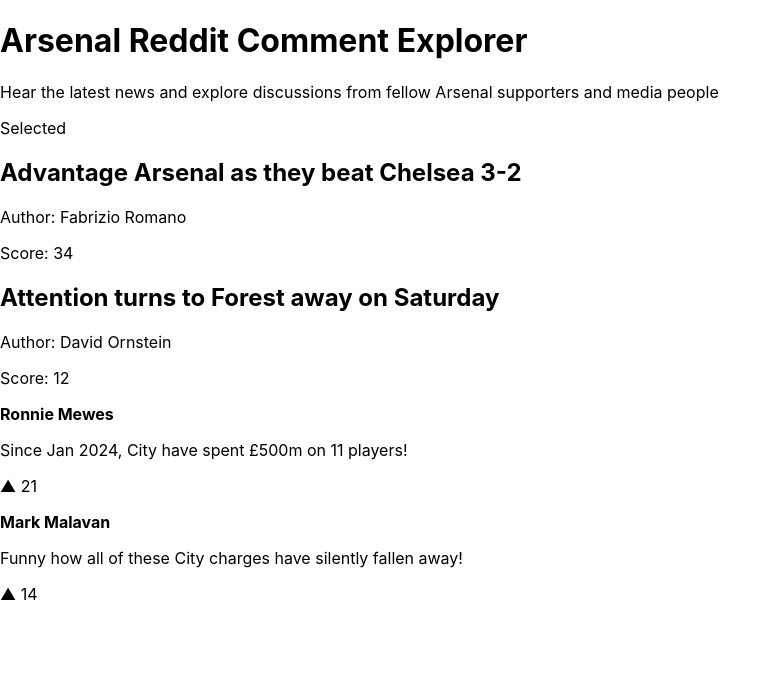
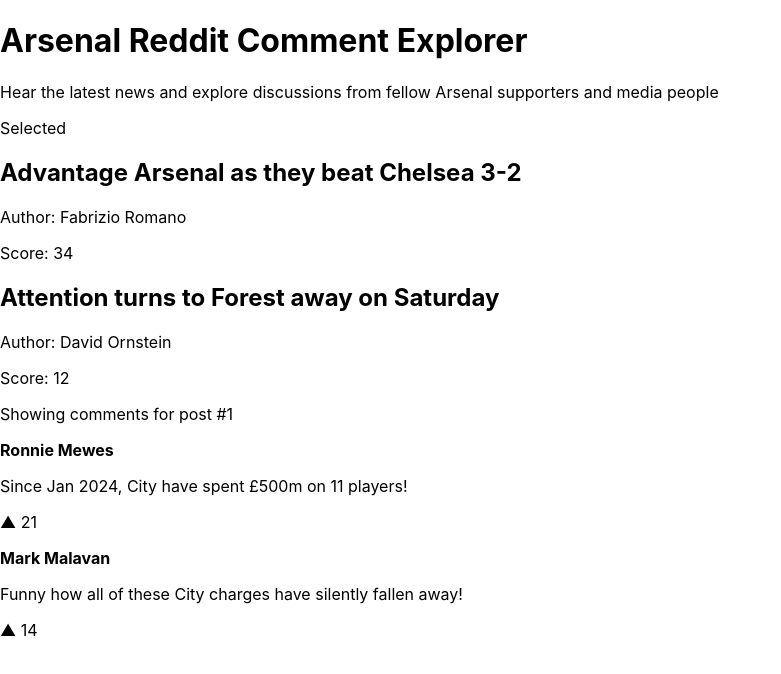
Before and after one commit to SamMeade24/arsenal-reddit-app, a React (Create React App) app: page / in a window 1280 px wide. Both pictures are taken after a click on the element 640 px from the left and 174 px from the top of the page. Shown: the top 674 px of the page, without its empty margins (0-781 px from the left). Built offline with nearby package versions, Linux system fonts and the light colour scheme.

Commit message:
Connected selectedPostId into CommentList

```diff
--- a/src/App.js
+++ b/src/App.js
@@ -38,7 +38,7 @@
     <main>
       <Header />
       <PostsList posts={dummyPosts} onPostSelect={setSelectedPostId} selectedPostId={selectedPostId} />
-      {selectedPostId && <CommentList />}
+      {selectedPostId && (<CommentList selectedPostId={selectedPostId} />)}
     </main>
   );
 }
--- a/src/components/CommentList.js
+++ b/src/components/CommentList.js
@@ -1,7 +1,7 @@
 import React from "react";
 import Comment from "./Comment";
 
-function CommentList() {
+function CommentList( { selectedPostId }) {
     const dummyComments = [
         {
             author: "Ronnie Mewes",
@@ -17,6 +17,8 @@
 
     return (
         <section>
+            <p>Showing comments for post #{selectedPostId}</p>
+
             {dummyComments.map((comment, index) => (
                 <Comment
                     key={index}
```
